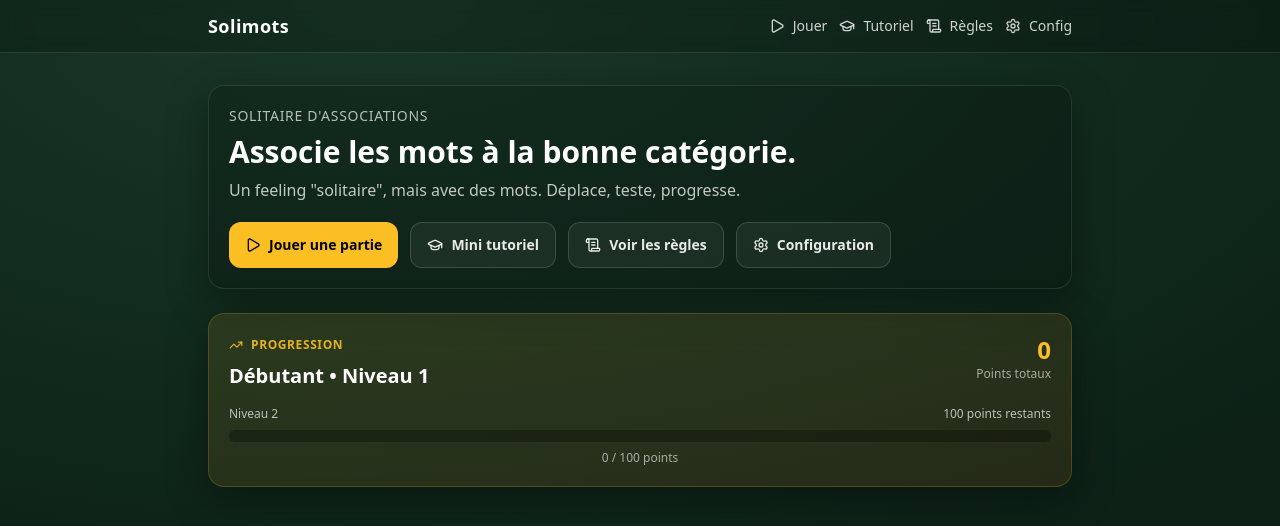
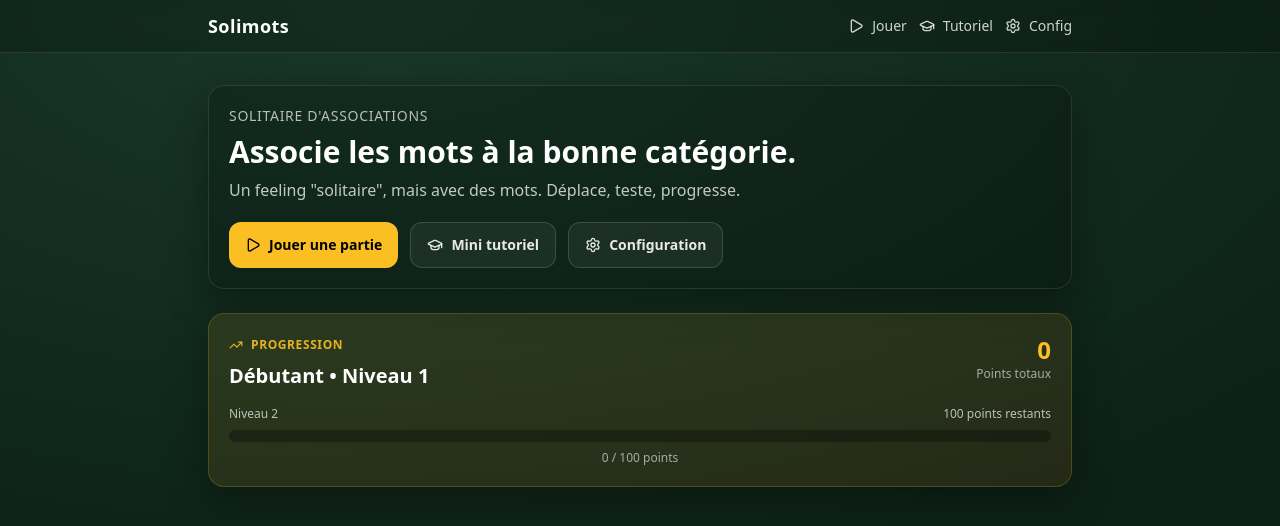
Before and after one commit to ThomasBerthaud/solimots, a React (Vite) app: page / in a window 1280 px wide. Shown: the top 526 px of the page. Built offline with nearby package versions, Linux system fonts and the light colour scheme.

Commit message:
Remove rules page (HowTo) and all references
Co-authored-by: ThomasBerthaud <11942601+ThomasBerthaud@users.noreply.github.com>

```diff
--- a/src/App.tsx
+++ b/src/App.tsx
@@ -1,5 +1,5 @@
 import { motion } from 'framer-motion'
-import { GraduationCap, Play, ScrollText, Settings } from 'lucide-react'
+import { GraduationCap, Play, Settings } from 'lucide-react'
 import { useEffect } from 'react'
 import { Link, Outlet, useLocation, useNavigate } from 'react-router-dom'
 import { IconLabel } from './components/ui/IconLabel'
@@ -61,14 +61,6 @@ function App() {
               </Link>
               <Link
                 className="inline-flex items-center hover:text-white"
-                to="/how-to"
-                aria-label="Règles"
-                title="Règles"
-              >
-                <IconLabel icon={ScrollText} label="Règles" />
-              </Link>
-              <Link
-                className="inline-flex items-center hover:text-white"
                 to="/settings"
                 aria-label="Configuration"
                 title="Configuration"
--- a/src/main.tsx
+++ b/src/main.tsx
@@ -7,7 +7,6 @@ import './index.css'
 import { CustomCategories } from './routes/CustomCategories.tsx'
 import { Game } from './routes/Game.tsx'
 import { Home } from './routes/Home.tsx'
-import { HowTo } from './routes/HowTo.tsx'
 import { NotFound } from './routes/NotFound.tsx'
 import { Settings } from './routes/Settings.tsx'
 import { Tutorial } from './routes/Tutorial.tsx'
@@ -26,7 +25,6 @@ const router = createBrowserRouter([
     children: [
       { path: '/', element: <Home /> },
       { path: '/game', element: <Game /> },
-      { path: '/how-to', element: <HowTo /> },
       { path: '/tutorial', element: <Tutorial /> },
       { path: '/settings', element: <Settings /> },
       { path: '/custom-categories', element: <CustomCategories /> },
--- a/src/routes/Home.tsx
+++ b/src/routes/Home.tsx
@@ -1,4 +1,4 @@
-import { GraduationCap, Play, RotateCcw, ScrollText, Settings, TrendingUp } from 'lucide-react'
+import { GraduationCap, Play, RotateCcw, Settings, TrendingUp } from 'lucide-react'
 import { Link, useNavigate } from 'react-router-dom'
 import { IconLabel } from '../components/ui/IconLabel'
 import { useGameStore } from '../store/gameStore'
@@ -69,14 +69,6 @@ export function Home() {
             <IconLabel icon={GraduationCap} label="Mini tutoriel" hideLabelOnMobile={false} />
           </Link>
           <Link
-            to="/how-to"
-            className="inline-flex items-center justify-center rounded-xl border border-white/15 bg-white/5 px-4 py-3 text-sm font-semibold text-white/90 hover:bg-white/10 active:bg-white/15"
-            aria-label="Voir les règles"
-            title="Voir les règles"
-          >
-            <IconLabel icon={ScrollText} label="Voir les règles" hideLabelOnMobile={false} />
-          </Link>
-          <Link
             to="/settings"
             className="inline-flex items-center justify-center rounded-xl border border-white/15 bg-white/5 px-4 py-3 text-sm font-semibold text-white/90 hover:bg-white/10 active:bg-white/15"
             aria-label="Configuration"
--- a/src/routes/HowTo.tsx
+++ /dev/null
@@ -1,26 +0,0 @@
-import { Link } from 'react-router-dom'
-
-export function HowTo() {
-  return (
-    <div className="space-y-4">
-      <h1 className="text-xl font-semibold md:text-2xl">Règles (MVP)</h1>
-
-      <div className="rounded-2xl border border-white/10 bg-black/20 p-5">
-        <ul className="list-disc space-y-2 pl-5 text-white/85">
-          <li>Tu as 4 catégories et 24 cartes-mots (4 × 6).</li>
-          <li>Tu peux déplacer une carte visible vers n’importe quelle colonne du tableau.</li>
-          <li>Pour marquer des points, dépose une carte dans la bonne pile Catégorie (si elle correspond).</li>
-          <li>Si tu te trompes, la carte revient (feedback visuel).</li>
-          <li>Le niveau est gagné quand toutes les cartes sont rangées dans les catégories.</li>
-        </ul>
-      </div>
-
-      <Link
-        to="/game"
-        className="inline-flex items-center justify-center rounded-xl bg-amber-400 px-4 py-3 text-sm font-semibold text-black shadow hover:bg-amber-300 active:bg-amber-500"
-      >
-        Jouer
-      </Link>
-    </div>
-  )
-}
```
